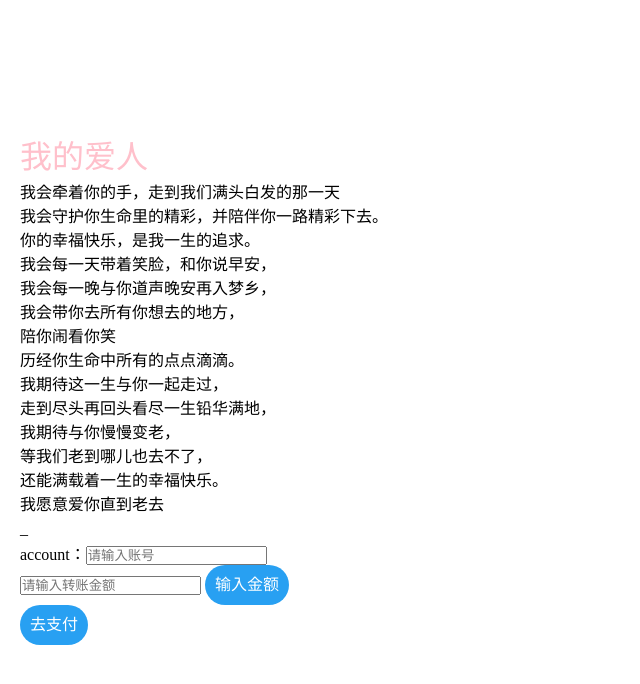
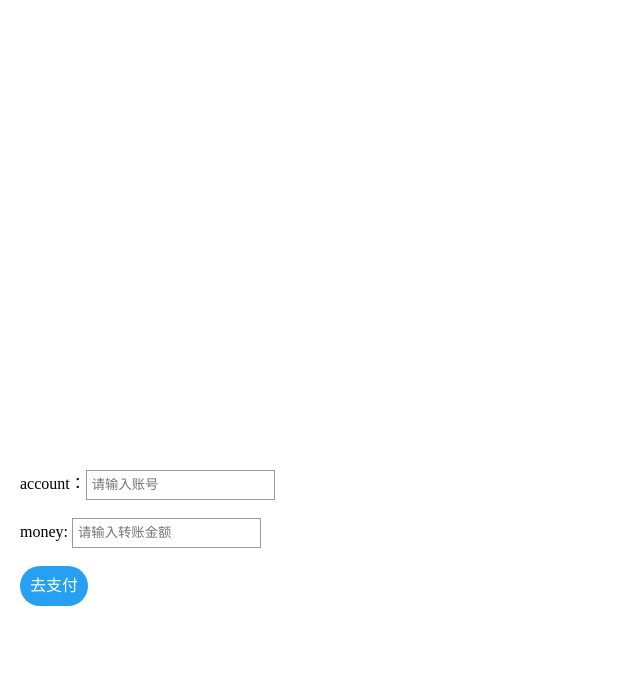
Before and after one commit to orzhtml/numberKeypad, a plain HTML site: page demo/index.html in a window 1280 px wide. Shown: the whole page, without its empty margins (0-640 px from the left). Drawn offline with Linux system fonts and the light colour scheme.

```diff
--- a/demo/index.html
+++ b/demo/index.html
@@ -37,40 +37,27 @@
             color: #fff;
         }
 
-        #code {
-        		line-height: 1.5;
+        .code {
+        		height: 450px;
+        }
+
+        .input {
+        		border: 1px solid #999;
+        		line-height: 18px;
+        		padding: 5px;
         }
     </style>
 </head>
 
 <body>
-    <div id="code" style="margin-top: 112.5px;">
-        <span class="comments"><font face="楷体" size="6" color="pink">我的爱人</font></span><br>
-        <span class="space">我会牵着你的手，走到我们满头白发的那一天</span><br>
-        <span class="space">我会守护你生命里的精彩，并陪伴你一路精彩下去。</span><br>
-        <span class="space">你的幸福快乐，是我一生的追求。</span><br>
-        <span class="space">我会每一天带着笑脸，和你说早安，</span><br>
-        <span class="space">我会每一晚与你道声晚安再入梦乡，</span><br>
-        <span class="space">我会带你去所有你想去的地方，</span><br>
-        <span class="space">陪你闹看你笑</span><br>
-        <span class="space">历经你生命中所有的点点滴滴。</span><br>
-        <span class="space">我期待这一生与你一起走过，</span><br>
-        <span class="space">走到尽头再回头看尽一生铅华满地，</span><br>
-        <span class="space">我期待与你慢慢变老，</span><br>
-        <span class="space">等我们老到哪儿也去不了，</span><br>
-        <span class="space">还能满载着一生的幸福快乐。</span><br>
-        <span class="space">我愿意爱你直到老去</span><br>
-        <span>_</span>
+    <div class="code"></div>
+    <div>
+        account：<input type="text" class="input" id="account" readonly="readonly" placeholder="请输入账号" /><br><br>
     </div>
     <div>
-        account：<input type="text" id="account" readonly="readonly" placeholder="请输入账号" />
+        money: <input type="text" class="input" id="money" readonly="readonly" placeholder="请输入转账金额" /><br><br>
     </div>
     <div>
-        <input type="text" id="money" readonly="readonly" placeholder="请输入转账金额" />
-        <a class="btn" id="btnNumber">输入金额</a>
-    </div>
-    <div>
-        <input type="hidden" id="password" />
         <a class="btn" id="btnPassword">去支付</a>
     </div>
     <script src="../src/jquery-2.1.4.min.js"></script>
--- a/src/numberKeypad.js
+++ b/src/numberKeypad.js
@@ -120,7 +120,7 @@
         var $box = this.$html.find('.number-box');
         var arr = [];
         // 随机 0-9
-        if (this.options.random && !this.isNumber) {
+        if (this.options.random && this.isPassword) {
             while (arr.length < 10) {
                 //取 1-9 之间的整数
                 var num = Math.floor(10 * Math.random());
@@ -137,11 +137,10 @@
                 }
             }
         } else {
-            // 默认 1-9-0
-            if (this.isPassword) {
+            if (this.isNumber) {
+                arr = [1, 2, 3, 4, 5, 6, 7, 8, 9, (this.options.dot ? '.' : ''), 0];
+            } else {
                 arr = [1, 2, 3, 4, 5, 6, 7, 8, 9, 0];
-            } else {
-                arr = [1, 2, 3, 4, 5, 6, 7, 8, 9, (this.options.dot ? '.' : ''), 0];
             }
         }
         // 渲染数字按钮
@@ -185,7 +184,7 @@
 
                 num += key;
                 // 限制不能超过 max
-				if(_this.options.max && num > _this.options.max) {
+                if (_this.options.max && num > _this.options.max) {
                     num = num.substring(0, num.length - 1);
                     $this.el.data('num', num);
                     $this.el.val(num);
```
Lines whose indentation alone changed are shown as unchanged.
